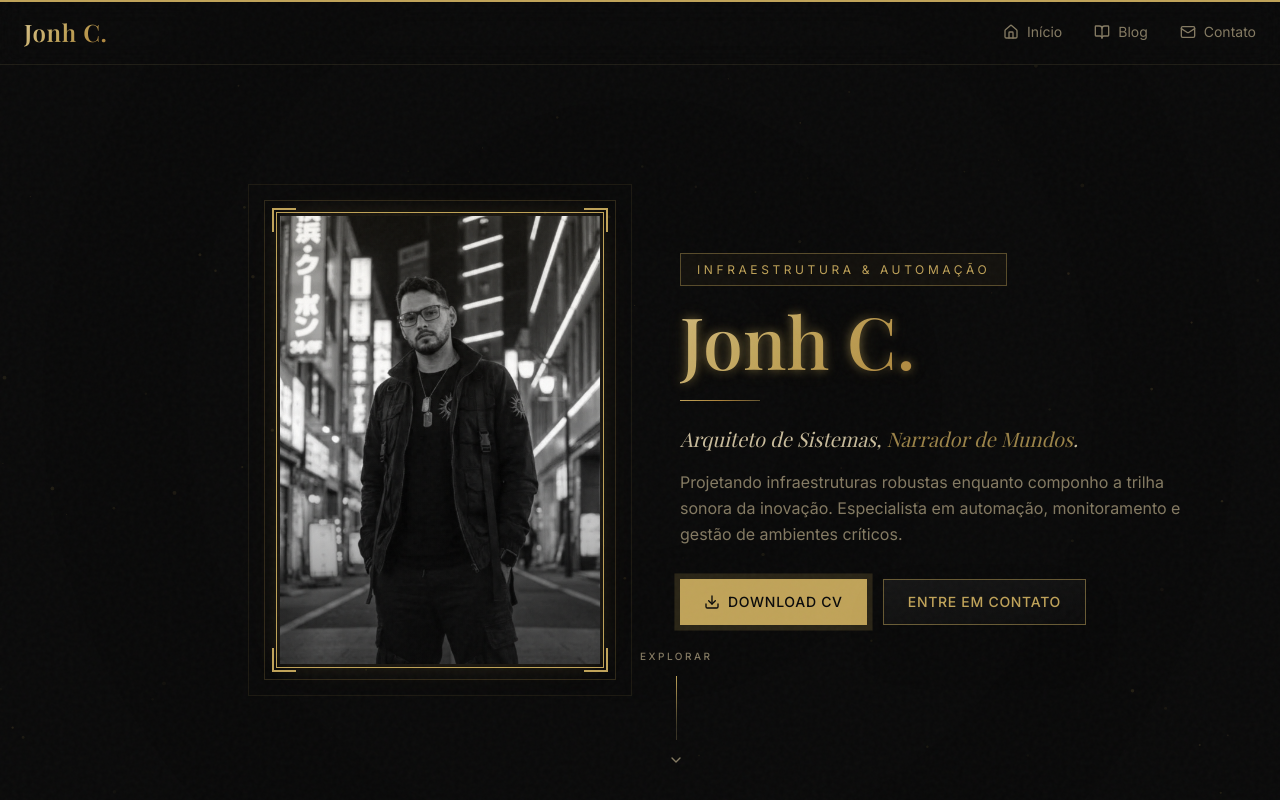
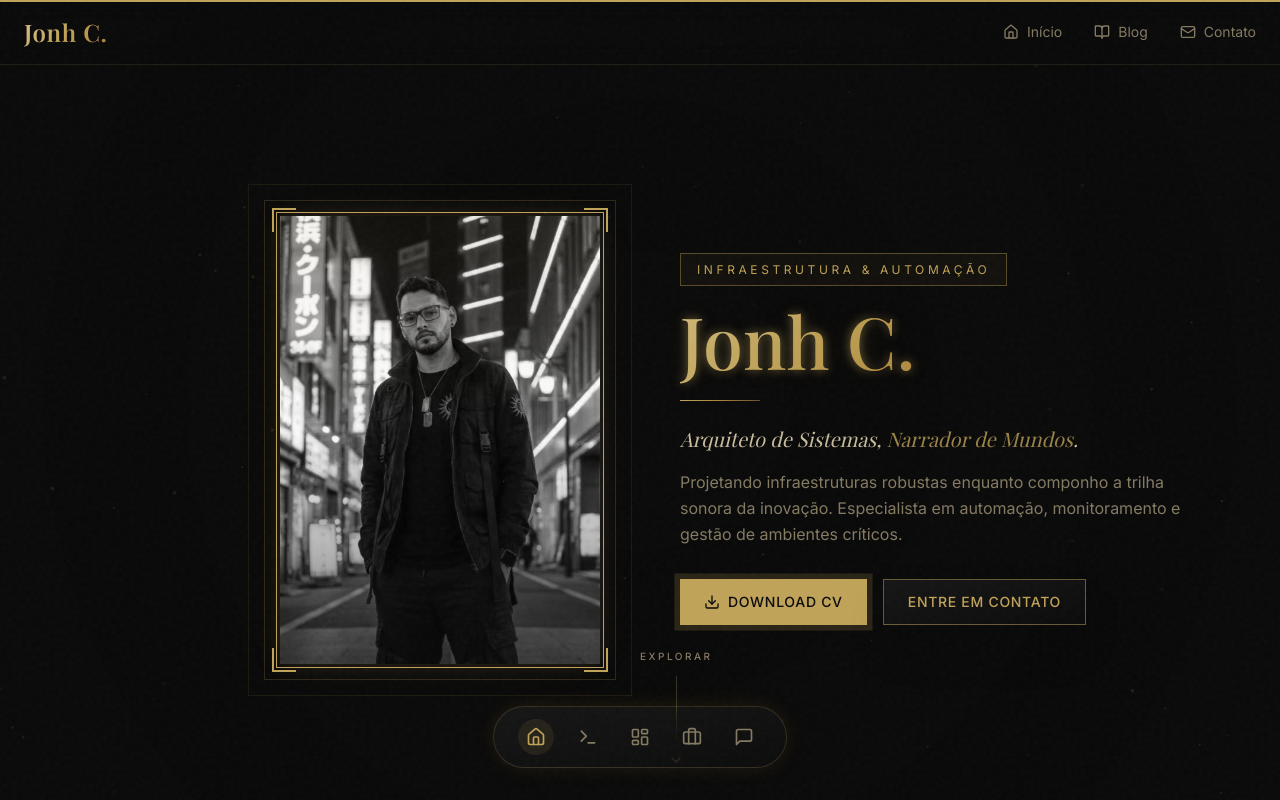
Before and after one commit to JoaoSantosCodes/gold-standard-portfolio, a React (Vite) app: page / in a window 1280 px wide. Shown: the top 800 px of the page. Built offline with nearby package versions, Linux system fonts and the light colour scheme; the HTML template or start-up script is replaced by a standard one; a web font is replaced by a local one.

Commit message:
feat: Phase 6 - Advanced Tactical HUD (Spotlight, Floating Dock, Scroll Snap, Secure Form)

```diff
--- a/src/components/Hero.tsx
+++ b/src/components/Hero.tsx
@@ -1,15 +1,42 @@
-import { motion } from "framer-motion";
+import React, { useState, useEffect } from "react";
+import { motion, useMotionTemplate, useMotionValue } from "framer-motion";
 import { ChevronDown, Download } from "lucide-react";
 import profilePhoto from "@/assets/profile-photo.png";
 
 const Hero = () => {
+  const mouseX = useMotionValue(0);
+  const mouseY = useMotionValue(0);
+
+  const handleMouseMove = ({ clientX, clientY, currentTarget }: React.MouseEvent) => {
+    const { left, top } = currentTarget.getBoundingClientRect();
+    mouseX.set(clientX - left);
+    mouseY.set(clientY - top);
+  };
+
   const scrollToExperience = () => {
     document.getElementById("experiencia")?.scrollIntoView({ behavior: "smooth" });
   };
 
   return (
-    <section className="min-h-screen flex flex-col items-center justify-center relative px-6 pt-20">
-      <div className="container mx-auto max-w-6xl">
+    <section
+      onMouseMove={handleMouseMove}
+      className="min-h-screen flex flex-col items-center justify-center relative px-6 pt-20 group/hero"
+    >
+      {/* Spotlight Effect */}
+      <motion.div
+        className="pointer-events-none absolute -inset-px opacity-0 group-hover/hero:opacity-100 transition duration-300 z-10"
+        style={{
+          background: useMotionTemplate`
+            radial-gradient(
+              650px circle at ${mouseX}px ${mouseY}px,
+              rgba(212, 175, 55, 0.07),
+              transparent 80%
+            )
+          `,
+        }}
+      />
+
+      <div className="container mx-auto max-w-6xl relative z-20">
         <div className="grid lg:grid-cols-2 gap-12 lg:gap-20 items-center">
           {/* Profile Image */}
           <motion.div
@@ -18,7 +45,7 @@ const Hero = () => {
             transition={{ duration: 0.8, ease: "easeOut" }}
             className="flex justify-center lg:justify-end order-1 lg:order-1"
           >
-            <div className="relative">
+            <div className="relative group/image">
               {/* Outer decorative frame */}
               <div className="absolute -inset-4 border border-primary/20 rounded-sm" />
               <div className="absolute -inset-8 border border-primary/10 rounded-sm" />
@@ -31,7 +58,7 @@ const Hero = () => {
                 <img
                   src={profilePhoto}
                   alt="Jonh C. - Arquiteto de Sistemas"
-                  className="w-full h-full object-cover object-top grayscale contrast-110"
+                  className="w-full h-full object-cover object-top grayscale contrast-110 group-hover/image:grayscale-0 transition-all duration-700"
                 />
                 {/* Subtle gold tint overlay */}
                 <div className="absolute inset-0 bg-gradient-to-t from-background/60 via-transparent to-primary/5" />
@@ -99,7 +126,7 @@ const Hero = () => {
               Especialista em automação, monitoramento e gestão de ambientes críticos.
             </motion.p>
 
-            {/* Download CV Button */}
+            {/* Buttons */}
             <motion.div
               initial={{ opacity: 0, y: 20 }}
               animate={{ opacity: 1, y: 0 }}
@@ -147,8 +174,6 @@ const Hero = () => {
           <span className="text-[10px] uppercase tracking-[0.25em] font-medium">
             Explorar
           </span>
-
-          {/* Animated scroll line */}
           <div className="relative h-16 w-px overflow-hidden">
             <div className="absolute inset-0 bg-border" />
             <motion.div
@@ -164,7 +189,6 @@ const Hero = () => {
               }}
             />
           </div>
-
           <ChevronDown className="w-4 h-4 group-hover:translate-y-1 transition-transform duration-300" />
         </button>
       </motion.div>
--- /dev/null
+++ b/src/components/TacticalDock.tsx
@@ -0,0 +1,82 @@
+import React, { useEffect, useState } from "react";
+import { motion, AnimatePresence } from "framer-motion";
+import { Home, LayoutDashboard, Terminal, MessageSquare, User, Briefcase } from "lucide-react";
+
+const sections = [
+  { id: "inicio", name: "Início", icon: Home, href: "#" },
+  { id: "command-center", name: "Status", icon: Terminal, href: "#command-center" },
+  { id: "experiencia", name: "Skills", icon: LayoutDashboard, href: "#experiencia" },
+  { id: "jornada", name: "Jornada", icon: Briefcase, href: "#jornada" },
+  { id: "contato", name: "Contato", icon: MessageSquare, href: "#contato" },
+];
+
+const TacticalDock: React.FC = () => {
+  const [activeSection, setActiveSection] = useState("inicio");
+  const [isScrolled, setIsScrolled] = useState(false);
+
+  useEffect(() => {
+    const handleScroll = () => {
+      setIsScrolled(window.scrollY > 100);
+
+      const current = sections.find(section => {
+        const el = document.getElementById(section.id);
+        if (!el) return false;
+        const rect = el.getBoundingClientRect();
+        return rect.top >= 0 && rect.top <= window.innerHeight / 2;
+      });
+      if (current) setActiveSection(current.id);
+    };
+
+    window.addEventListener("scroll", handleScroll);
+    return () => window.removeEventListener("scroll", handleScroll);
+  }, []);
+
+  return (
+    <div className="fixed bottom-8 left-1/2 -translate-x-1/2 z-50 px-4">
+      <motion.nav
+        initial={{ y: 100, opacity: 0 }}
+        animate={{ y: 0, opacity: 1 }}
+        transition={{ delay: 1, duration: 0.5 }}
+        className="glass-tactical px-6 py-3 rounded-full flex items-center gap-4 border border-primary/20 shadow-[0_0_20px_rgba(212,175,55,0.1)]"
+      >
+        {sections.map((section) => (
+          <a
+            key={section.id}
+            href={section.href}
+            onClick={(e) => {
+              if (section.href === "#") {
+                window.scrollTo({ top: 0, behavior: "smooth" });
+              } else {
+                e.preventDefault();
+                document.getElementById(section.id)?.scrollIntoView({ behavior: "smooth" });
+              }
+            }}
+            className="relative p-2 group"
+          >
+            <section.icon
+              className={`w-5 h-5 transition-colors duration-300 ${
+                activeSection === section.id ? "text-primary" : "text-muted-foreground hover:text-primary/60"
+              }`}
+            />
+
+            {/* Tooltip */}
+            <span className="absolute -top-10 left-1/2 -translate-x-1/2 px-2 py-1 bg-primary text-primary-foreground text-[10px] uppercase tracking-widest rounded-sm opacity-0 group-hover:opacity-100 transition-opacity pointer-events-none">
+              {section.name}
+            </span>
+
+            {/* Active Indicator */}
+            {activeSection === section.id && (
+              <motion.div
+                layoutId="active-pill"
+                className="absolute inset-0 bg-primary/10 rounded-full -z-10"
+                transition={{ type: "spring", bounce: 0.2, duration: 0.6 }}
+              />
+            )}
+          </a>
+        ))}
+      </motion.nav>
+    </div>
+  );
+};
+
+export default TacticalDock;
--- a/src/index.css
+++ b/src/index.css
@@ -248,4 +248,35 @@
   .mask-radial {
     mask-image: radial-gradient(circle at center, black 0%, transparent 80%);
   }
+
+  /* Scroll Snap */
+  .snap-container {
+    scroll-snap-type: y mandatory;
+    height: 100vh;
+    overflow-y: scroll;
+    scroll-behavior: smooth;
+  }
+
+  .snap-section {
+    scroll-snap-align: start;
+    scroll-snap-stop: always;
+  }
+
+  /* Micro-animations */
+  .icon-hover-rotate {
+    @apply transition-transform duration-500;
+  }
+
+  .icon-hover-rotate:hover {
+    transform: rotate(15deg) scale(1.1);
+  }
+
+  .icon-pulse-gold {
+    animation: icon-pulse 2s cubic-bezier(0.4, 0, 0.6, 1) infinite;
+  }
+
+  @keyframes icon-pulse {
+    0%, 100% { opacity: 1; filter: drop-shadow(0 0 2px hsl(43, 45%, 55%, 0.5)); }
+    50% { opacity: 0.7; filter: drop-shadow(0 0 8px hsl(43, 45%, 55%, 0.8)); }
+  }
 }
--- a/src/pages/Index.tsx
+++ b/src/pages/Index.tsx
@@ -11,6 +11,7 @@ import BackgroundParticles from "@/components/BackgroundParticles";
 import BootSequence from "@/components/BootSequence";
 import TacticalCursor from "@/components/TacticalCursor";
 import ScrollProgress from "@/components/ScrollProgress";
+import TacticalDock from "@/components/TacticalDock";
 
 const Index = () => {
   const [isBooted, setIsBooted] = useState(false);
@@ -21,9 +22,10 @@ const Index = () => {
         {!isBooted && <BootSequence onComplete={() => setIsBooted(true)} />}
       </AnimatePresence>
 
-      <div className={`min-h-screen bg-background relative overflow-hidden transition-opacity duration-1000 ${isBooted ? "opacity-100" : "opacity-0"}`}>
+      <div id="inicio" className={`min-h-screen bg-background relative overflow-hidden transition-opacity duration-1000 ${isBooted ? "opacity-100" : "opacity-0"}`}>
         <TacticalCursor />
         <ScrollProgress />
+        <TacticalDock />
 
         {/* Background elements */}
         <BackgroundParticles />
@@ -34,13 +36,13 @@ const Index = () => {
         <div className="noise-overlay" />
 
         {/* Main content */}
-        <div className="relative z-10">
+        <div className="relative z-10 h-screen overflow-y-auto snap-container">
           <Navigation />
-          <Hero />
-          <CommandCenter />
-          <SkillsAccordion />
-          <Timeline />
-          <ContactForm />
+          <div className="snap-section"><Hero /></div>
+          <div className="snap-section"><CommandCenter /></div>
+          <div className="snap-section"><SkillsAccordion /></div>
+          <div className="snap-section"><Timeline /></div>
+          <div className="snap-section"><ContactForm /></div>
           <Footer />
         </div>
       </div>
```
Also changed, not shown: src/components/ContactForm.tsx (+45 -38 lines).
